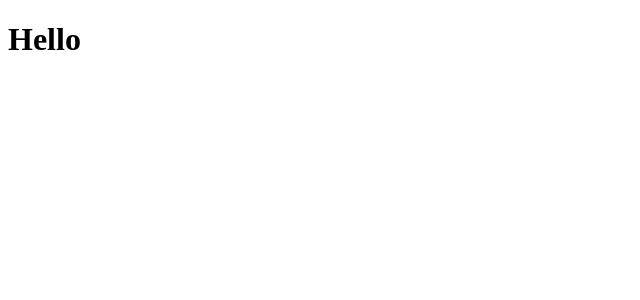
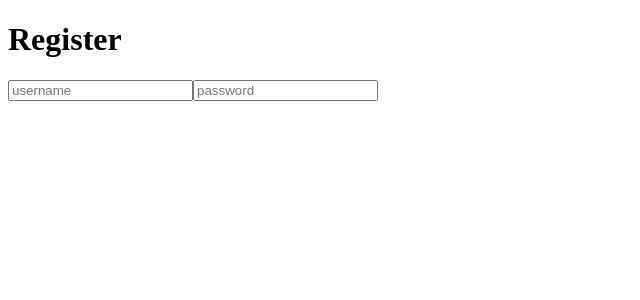
Before and after one commit to Super-Rogatory/passport-jwt-util, a React (Create React App) app: page /register in a window 1280 px wide. Shown: the top 300 px of the page, without its empty margins (0-640 px from the left). Built offline with nearby package versions, Linux system fonts and the light colour scheme.

Commit message:
Before tinkering

```diff
--- a/package.json
+++ b/package.json
@@ -15,6 +15,7 @@
     "pg": "^8.7.1",
     "react": "^17.0.2",
     "react-dom": "^17.0.2",
+    "react-router": "^5.2.0",
     "react-scripts": "4.0.3",
     "sequelize": "^6.6.5",
     "web-vitals": "^1.1.2"
--- a/src/app/components/App.js
+++ b/src/app/components/App.js
@@ -1,11 +1,21 @@
 import React, { Component } from 'react'
+import { BrowserRouter as Router, Route, Switch } from 'react-router-dom';
+import Home from './Home';
+import Register from './Register';
+import Login from './Login';
+import ProtectedRoute from './ProtectedComponent';
 
 class App extends Component {
     render() {
         return (
-            <div>
-                <h1>Hello</h1>
-            </div>
+            <Router>
+                <Switch>
+                    <Route exact path='/' component={Home}></Route>
+                    <Route path='/register' component={Register}></Route>
+                    <Route path='/login' component={Login}></Route>
+                    <Route path='/protected' component={ProtectedRoute}></Route>
+                </Switch>
+            </Router>
         )
     }
 }
--- /dev/null
+++ b/src/app/components/Home.js
@@ -0,0 +1,13 @@
+import React from 'react'
+import { Link } from 'react-router-dom';
+
+export default function Home() {
+    return (
+        <div>
+            <h1>JWT Auth</h1>
+            <Link to='/login'><p>Login</p></Link>
+            <Link to='/register'><p>Register</p></Link>
+            <Link to='/protected'><p>Protected</p></Link>
+        </div>
+    )
+}
--- /dev/null
+++ b/src/app/components/Login.js
@@ -0,0 +1,30 @@
+import React, { Component } from 'react'
+
+export default class Login extends Component {
+    constructor(){
+        super();
+        this.state = {
+            username: '',
+            password: ''
+        }
+        this.handleChange = this.handleChange.bind(this);
+    }
+    handleChange(e){
+        e.preventDefault();
+        this.setState({
+            [e.target.name]: e.target.value
+        })
+    }
+    render() {
+        const { handleChange } = this;
+        return (
+            <div>
+                <h1>Login</h1>
+                <form>
+                    <input type='text' name='username' placeholder='username' value={this.state.username} onChange={handleChange} />
+                    <input type='text' name='password' placeholder='password' value={this.state.password} onChange={handleChange} />
+                </form>
+            </div>
+        )
+    }
+}
--- /dev/null
+++ b/src/app/components/ProtectedComponent.js
@@ -0,0 +1,25 @@
+import React, { Component } from 'react'
+
+export default class ProtectedRoute extends Component {
+    constructor(){
+        super();
+        this.state = {
+            username: '',
+            password: ''
+        }
+        this.handleChange = this.handleChange.bind(this);
+    }
+    handleChange(e){
+        e.preventDefault();
+        this.setState({
+            [e.target.name]: e.target.value
+        })
+    }
+    render() {
+        return (
+            <div>
+                <p>Message: {true}</p>
+            </div>
+        )
+    }
+}
--- /dev/null
+++ b/src/app/components/Register.js
@@ -0,0 +1,30 @@
+import React, { Component } from 'react'
+
+export default class Register extends Component {
+    constructor(){
+        super();
+        this.state = {
+            username: '',
+            password: ''
+        }
+        this.handleChange = this.handleChange.bind(this);
+    }
+    handleChange(e){
+        e.preventDefault();
+        this.setState({
+            [e.target.name]: e.target.value
+        })
+    }
+    render() {
+        const { handleChange } = this;
+        return (
+            <div>
+                <h1>Register</h1>
+                <form>
+                    <input type='text' name='username' placeholder='username' value={this.state.username} onChange={handleChange} />
+                    <input type='text' name='password' placeholder='password' value={this.state.password} onChange={handleChange} />
+                </form>
+            </div>
+        )
+    }
+}
```
Also changed, not shown: src/app.js (+2 -6 lines), 2 other files (tests, documents, lock files or other folders).
